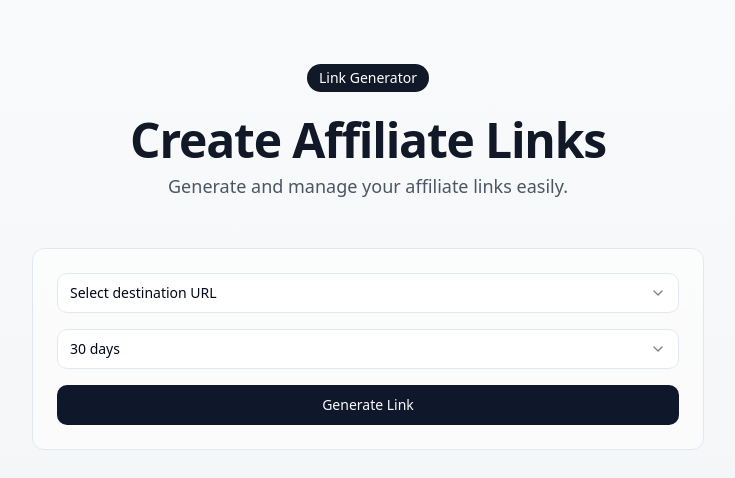
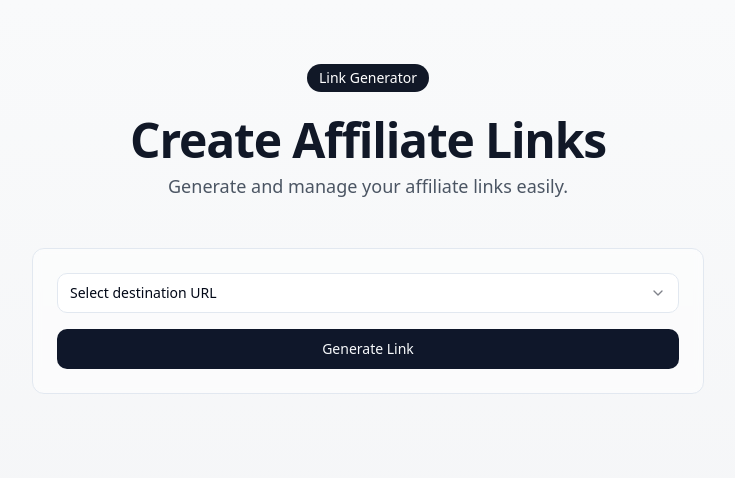
Before and after one commit to seniorcorel/affiliate-signup-tracker, a React (Vite) app: page /create-links in a window 1280 px wide. Shown: the top 478 px of the page, without its empty margins (272-1007 px from the left). Built offline with nearby package versions, Linux system fonts and the light colour scheme.

Commit message:
Remove expiration time selection
Removes the option to select the expiration time for generated links. The expiration time will now be determined by an environment variable.

```diff
--- a/src/pages/CreateLinks.tsx
+++ b/src/pages/CreateLinks.tsx
@@ -25,17 +25,13 @@ const PREDEFINED_URLS = [
   { label: "flinbo.com/register", value: "https://flinbo.com/register" },
 ];
 
-const EXPIRATION_OPTIONS = [
-  { label: "7 days", value: "7" },
-  { label: "30 days", value: "30" },
-  { label: "90 days", value: "90" },
-];
+// Fixed expiration time in days
+const LINK_EXPIRATION_DAYS = 30;
 
 const CreateLinks = () => {
   const [generatedLinks, setGeneratedLinks] = useState<GeneratedLink[]>([]);
   const [customUrl, setCustomUrl] = useState("");
   const [selectedPredefined, setSelectedPredefined] = useState("");
-  const [expirationDays, setExpirationDays] = useState("30");
 
   const generateShortUrl = () => {
     const chars = 'ABCDEFGHIJKLMNOPQRSTUVWXYZabcdefghijklmnopqrstuvwxyz0123456789';
@@ -55,7 +51,7 @@ const CreateLinks = () => {
     }
 
     const createdAt = new Date();
-    const expiresAt = addDays(createdAt, parseInt(expirationDays));
+    const expiresAt = addDays(createdAt, LINK_EXPIRATION_DAYS);
 
     const newLink: GeneratedLink = {
       id: Math.random().toString(36).substr(2, 9),
@@ -128,19 +124,6 @@ const CreateLinks = () => {
                 />
               )}
 
-              <Select onValueChange={setExpirationDays} value={expirationDays}>
-                <SelectTrigger>
-                  <SelectValue placeholder="Select expiration time" />
-                </SelectTrigger>
-                <SelectContent>
-                  {EXPIRATION_OPTIONS.map((option) => (
-                    <SelectItem key={option.value} value={option.value}>
-                      {option.label}
-                    </SelectItem>
-                  ))}
-                </SelectContent>
-              </Select>
-
               <Button onClick={handleCreateLink} className="w-full">
                 Generate Link
               </Button>
```
